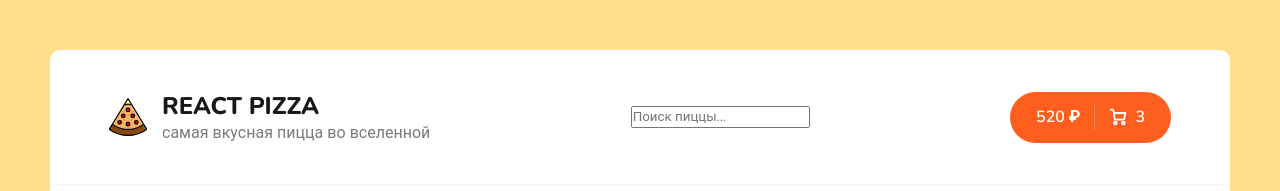
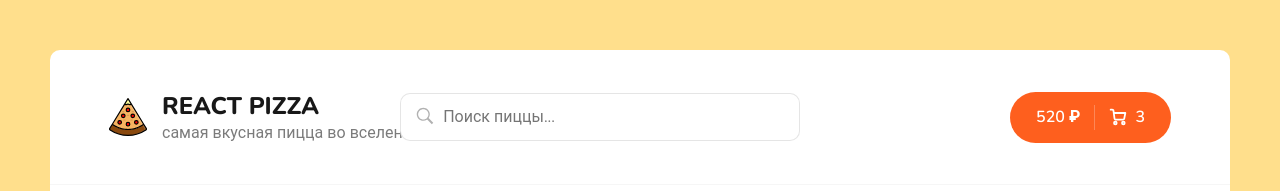
Before and after one commit to Toxiusus/react-pizza, a React (Create React App) app: page / in a window 1280 px wide. Shown: the top 191 px of the page. Built offline with nearby package versions, Linux system fonts and the light colour scheme; no server answers.

Commit message:
added search input

```diff
--- a/src/App.js
+++ b/src/App.js
@@ -10,11 +10,10 @@ import "./scss/app.scss";
 import NotFoundBlock from "./components/NotFoundBlock";
 
 function App() {
-  const pathname = window.location.pathname;
-
+  const [searchValue, setSearchValue] = React.useState('');
   return (
     <div className="wrapper">
-      <Header />
+      <Header searchValue={searchValue} setSearchValue={setSearchValue}/>
       <div className="content">
         <Routes>
           <Route path="/" element={<Home />} />
--- a/src/components/Header.jsx
+++ b/src/components/Header.jsx
@@ -3,7 +3,7 @@ import { Link } from "react-router-dom";
 import Search from "./Search";
 import logoSvg from "../assets/img/pizza-logo.svg";
 
-function Header() {
+function Header({searchValue, setSearchValue}) {
   return (
     <div className="header">
       <div className="container">
@@ -16,7 +16,7 @@ function Header() {
             </div>
           </div>
         </Link>
-        <Search />
+        <Search searchValue={searchValue} setSearchValue={setSearchValue} />
         <div className="header__cart">
           <Link to="/cart" className="button button--cart">
             <span>520 ₽</span>
--- a/src/components/Search/Search.module.scss
+++ b/src/components/Search/Search.module.scss
@@ -1,3 +1,40 @@
-.root{
+.root {
+  position: relative;
+  left: -120px;
+}
 
+.input {
+  border: 1px solid rgba(0, 0, 0, 0.1);
+  padding: 12px 20px;
+  padding-left: 42px;
+  width: 400px;
+  border-radius: 10px;
+  font-size: 16px;
+
+  &:focus{
+    border: 1px solid rgba(0, 0, 0, 0.2);
+  }
 }
+
+.icon {
+  width: 22px;
+  height: 22px;
+  opacity: 0.3;
+  position: absolute;
+  left: 14px;
+  top: 12px;
+}
+
+.clearIcon{
+  width: 18px;
+  height: 18px;
+  opacity: 0.3;
+  position: absolute;
+  right: 15px;
+  top: 15px;
+  cursor: pointer;
+
+  &:hover{
+    opacity: 0.8;
+  }
+}
--- a/src/components/Search/index.jsx
+++ b/src/components/Search/index.jsx
@@ -1,11 +1,24 @@
 import React from "react";
 
+import logoSearch from "../../assets/img/search.svg";
+import logoClose from "../../assets/img/close.svg";
 import styles from "./Search.module.scss";
 
-const Search = () => {
-    return(
-        <input className={styles.root} placeholder="Поиск пиццы..." />
-    )
-}
+const Search = ({ searchValue, setSearchValue }) => {
+  return (
+    <div className={styles.root}>
+      <img className={styles.icon} src={logoSearch} alt="search" />
+      <input
+        value={searchValue}
+        onChange={(event) => setSearchValue(event.target.value)}
+        className={styles.input}
+        placeholder="Поиск пиццы..."
+      />
+      {searchValue && (
+        <img className={styles.clearIcon} src={logoClose} alt="close" />
+      )}
+    </div>
+  );
+};
 
 export default Search;
```
Also changed, not shown: src/assets/img/close.svg (added), src/assets/img/search.svg (added).
